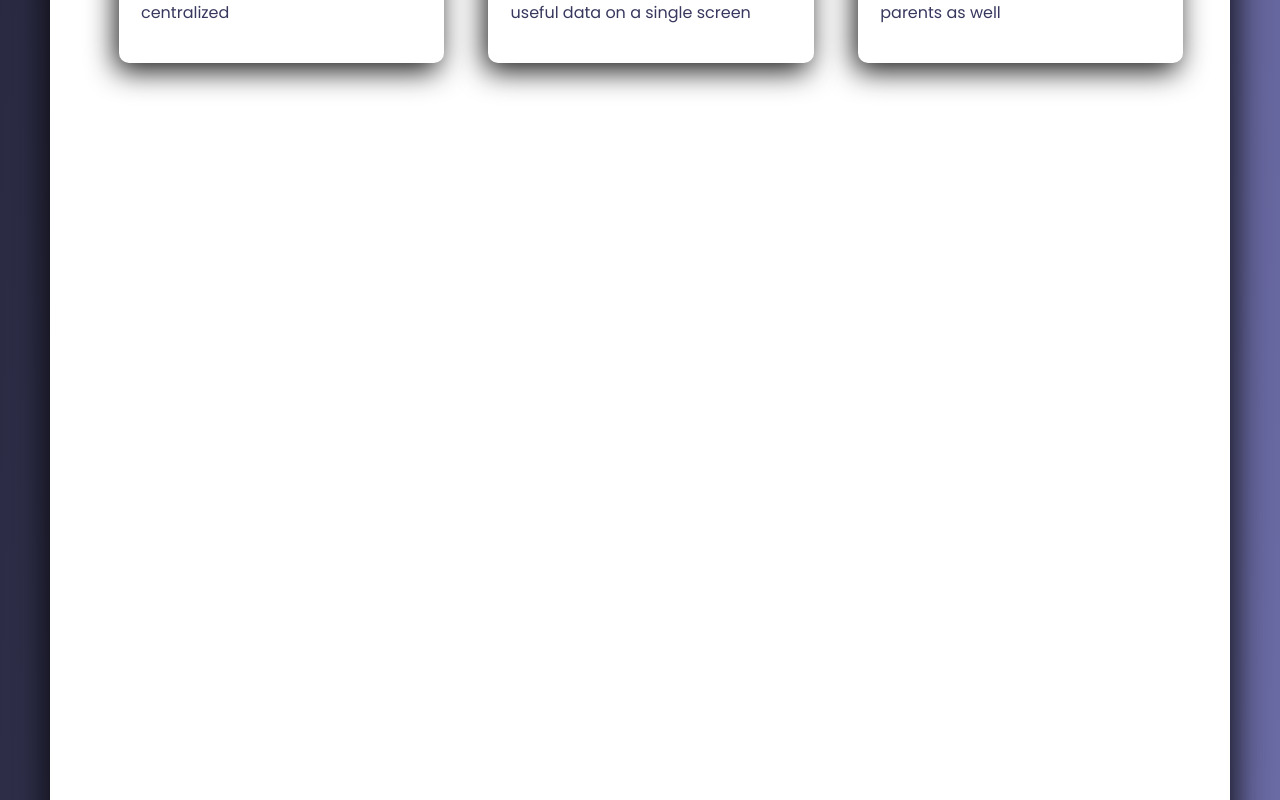
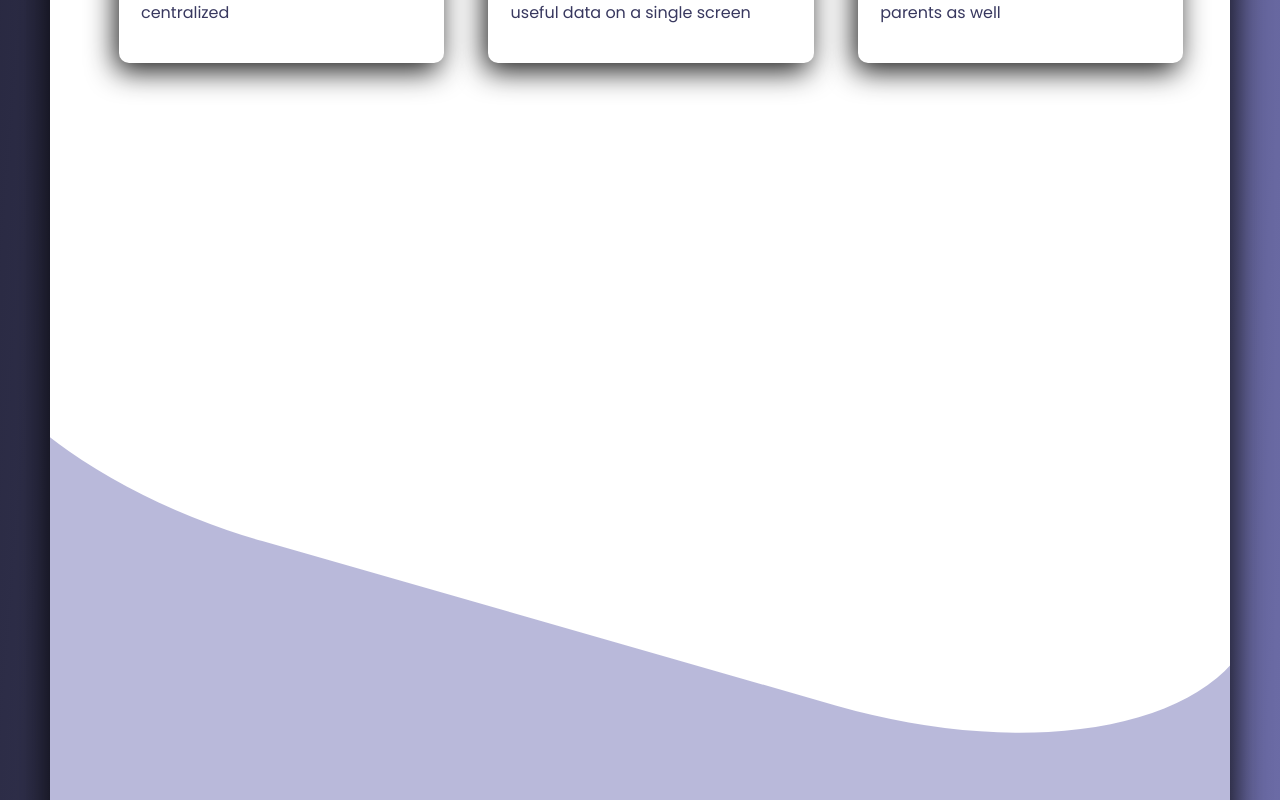
Before and after one commit to Ndu-Systems/student-io, an Angular app: page /#/ in a window 1280 px wide. Shown: the part 1120-1920 px from the top of the page. Built offline with nearby package versions, Linux system fonts and the light colour scheme.

Commit message:
Features section

```diff
--- a/src/app/views/home/home-routing.module.ts
+++ b/src/app/views/home/home-routing.module.ts
@@ -1,11 +1,18 @@
-import { AboutUsectionComponent } from './index/home-page-sections/about-usection/about-usection.component';
+import { FeaturesPageSectionComponent } from "./index/home-page-sections/features-page-section/features-page-section.component";
+import { AboutUsectionComponent } from "./index/home-page-sections/about-usection/about-usection.component";
 import { IndexComponent } from "./index/index.component";
 import { LoginComponent } from "./login/login.component";
 import { NgModule } from "@angular/core";
 import { Routes, RouterModule } from "@angular/router";
 import { HomeComponent } from "./home.component";
 
-export const declarations = [HomeComponent, LoginComponent, IndexComponent,AboutUsectionComponent];
+export const declarations = [
+  HomeComponent,
+  LoginComponent,
+  IndexComponent,
+  AboutUsectionComponent,
+  FeaturesPageSectionComponent
+];
 const routes: Routes = [
   {
     path: "",
--- /dev/null
+++ b/src/app/views/home/index/home-page-sections/features-page-section/features-page-section.component.html
@@ -0,0 +1,9 @@
+<div class="features">
+  <h1>
+    shlashA;L
+  </h1>
+
+  <div class="inner-curve">
+
+  </div>
+</div>
--- /dev/null
+++ b/src/app/views/home/index/home-page-sections/features-page-section/features-page-section.component.scss
@@ -0,0 +1,19 @@
+.features{
+    padding: 3%;
+    position: relative;
+    color: #38385F;
+    background: rgb(185, 185, 218);
+    height: 100vh;
+    .inner-curve{
+        position: absolute;
+        height: 81%;
+        width: 115%;
+        background: white;
+        -webkit-transform: rotate(20deg);
+        transform: rotate(16deg);
+        border-radius: 28%;
+        left: -7%;
+        top: -23%;
+        z-index: 0;
+    }
+}
--- /dev/null
+++ b/src/app/views/home/index/home-page-sections/features-page-section/features-page-section.component.ts
@@ -0,0 +1,15 @@
+import { Component, OnInit } from '@angular/core';
+
+@Component({
+  selector: 'app-features-page-section',
+  templateUrl: './features-page-section.component.html',
+  styleUrls: ['./features-page-section.component.scss']
+})
+export class FeaturesPageSectionComponent implements OnInit {
+
+  constructor() { }
+
+  ngOnInit() {
+  }
+
+}
--- a/src/app/views/home/index/index.component.html
+++ b/src/app/views/home/index/index.component.html
@@ -25,6 +25,8 @@
   <div class="section about">
     <app-about-usection></app-about-usection>
   </div>
-  <div class="section services"></div>
+  <div class="section features">
+    <app-features-page-section></app-features-page-section>
+  </div>
   <div class="section footer"></div>
 </div>
--- a/src/app/views/home/index/index.component.scss
+++ b/src/app/views/home/index/index.component.scss
@@ -1,11 +1,14 @@
 .main {
+  height: auto;
+  background: #fff;
+
   .section {
     position: relative;
     width: 100%;
     height: 85vh;
     background: #fff;
     margin-bottom: 0;
-    // margin: 1%;
+    margin: 0;
 
   }
 
@@ -98,4 +101,9 @@
       }
     }
   }
+
+  .about{
+    height: auto;
+    z-index: 1;
+  }
 }
```
Also changed, not shown: 1 other file (tests, documents, lock files or other folders).
